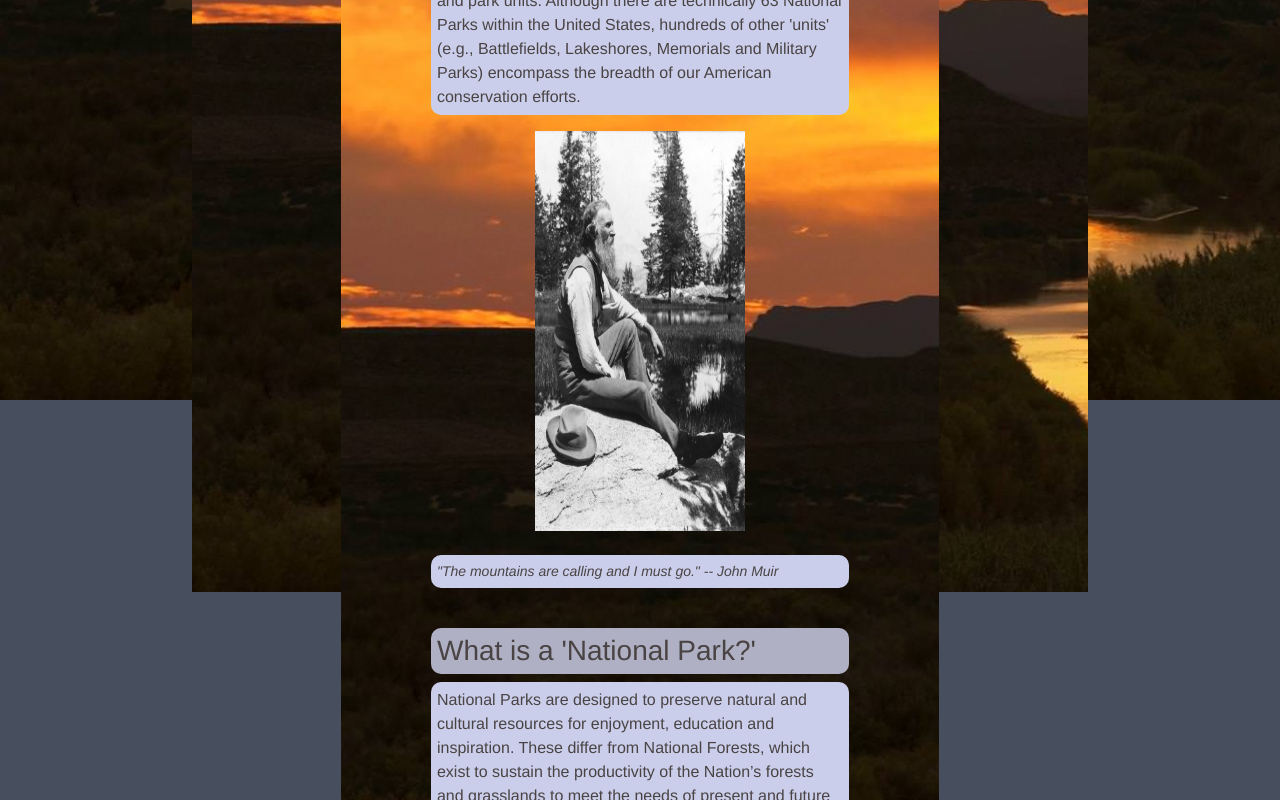
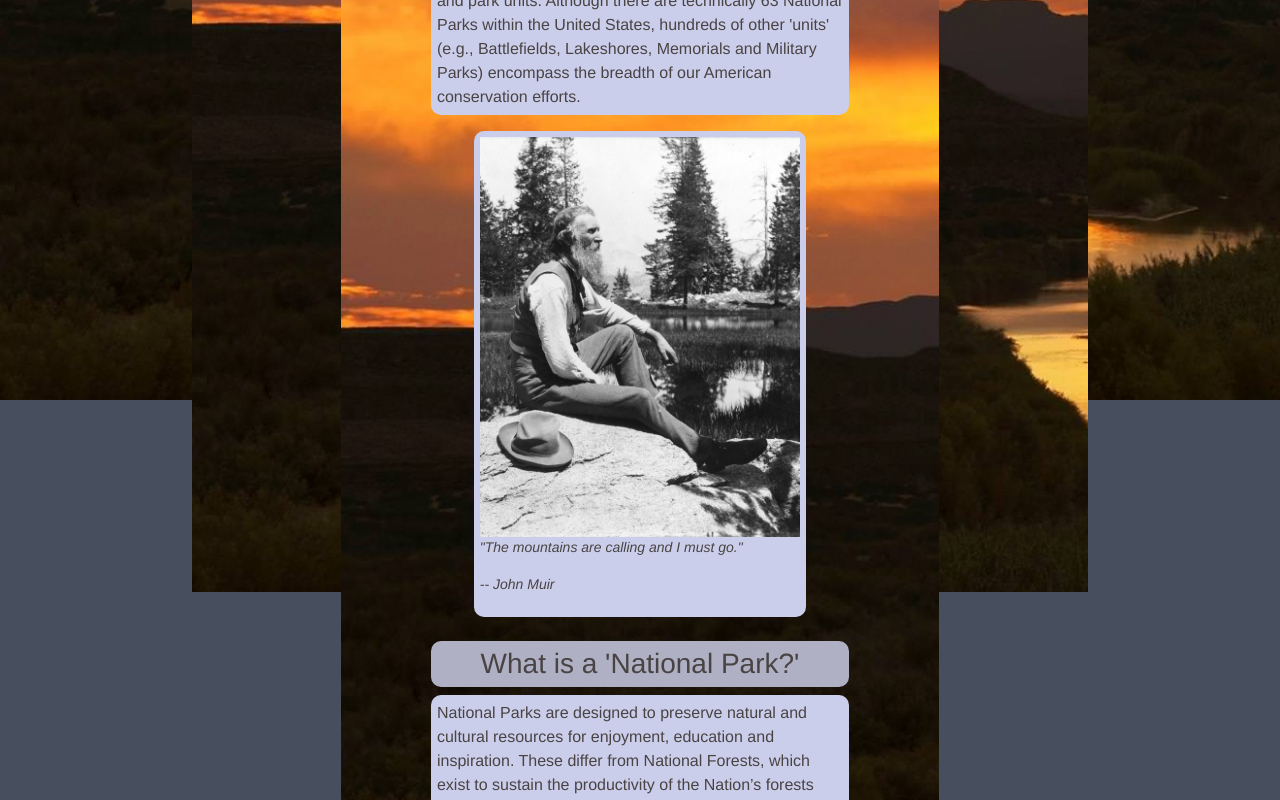
Before and after one commit to pizzahut111/Final-Project-DevBuild, an Angular app in the folder Final Project/ClientApp/: page / in a window 1280 px wide. Shown: the part 680-1480 px from the top of the page. Built offline with nearby package versions, Linux system fonts and the light colour scheme.

Commit message:
adding improved search function that sets length to 0

```diff
--- a/Final Project/ClientApp/src/app/home/home.component.html
+++ b/Final Project/ClientApp/src/app/home/home.component.html
@@ -12,13 +12,12 @@
   </p>
 </div>
 
-<div>
-  <div >
-      <img src="../assets/JohnMuir.jpg" width="310" height="400" class="center"/>
-  </div>
+<div class="img">
+  <img src="../assets/JohnMuir.jpg" width="auto" height="400" />
+  <p class="quote">"The mountains are calling and I must go."</p>
+  <p class="quote">-- John Muir</p>
 </div>
-<br>
-<p class="quote">"The mountains are calling and I must go." -- John Muir</p>
+
 
 <br>
 <h3 class="adventure">What is a 'National Park?'</h3>
--- a/Final Project/ClientApp/src/app/searchpark/searchpark.component.html
+++ b/Final Project/ClientApp/src/app/searchpark/searchpark.component.html
@@ -4,3 +4,9 @@
 <input type="text" id="parkSearch" />
 
 <button (click)="SearchPark()">Search</button>
+
+<div *ngIf="searchedpark">
+  <div *ngFor="let p of searchedpark">
+    <p>{{p.fullName}}</p>
+  </div>
+  </div>
--- a/Final Project/ClientApp/src/app/searchpark/searchpark.component.ts
+++ b/Final Project/ClientApp/src/app/searchpark/searchpark.component.ts
@@ -1,7 +1,6 @@
 import { Component, OnInit } from '@angular/core';
 import { Convert, Datum, Park } from '../Park';
 import { ParkService } from '../Park.service';
-
 @Component({
   selector: 'app-searchpark',
   templateUrl: './searchpark.component.html',
@@ -9,10 +8,8 @@ import { ParkService } from '../Park.service';
   providers: [ParkService]
 })
 export class SearchparkComponent implements OnInit {
-
   park?: Park;
-  searchedpark?: Datum[]=[];
-
+  searchedpark?: Datum[] = [];
   constructor(private parkService: ParkService) {
     this.parkService.GetParks().subscribe(
       (response: any) => {
@@ -23,27 +20,22 @@ export class SearchparkComponent implements OnInit {
       }
     );
   }
-
   ngOnInit() {
   }
-
   SearchPark() {
+    this.searchedpark.length = 0;
     let parkSearch: string = (<HTMLInputElement>document.getElementById("parkSearch")).value;
     console.log(parkSearch);
-
-
-    for (let i = 0; i < 465; i++) {
+    for (let i = 0; i <= this.park.data.length; i++) {
       if (this.park.data[i].fullName.toLowerCase().includes(parkSearch.toLowerCase())) {
         this.searchedpark.push(this.park.data[i]);
         console.log("It works");
         console.log(this.searchedpark);
       }
-   }
-
+    }
     //if(this.park.data.includes())
     //this.movieService.CreateMovie(newMovie).subscribe(
     //  (response: any) => { location.reload() }
     //);
   }
-
 }
--- a/Final Project/ClientApp/src/styles.css
+++ b/Final Project/ClientApp/src/styles.css
@@ -25,6 +25,15 @@ code {
   background-color: gray;
 }
 
+.img {
+  background-color: #cbceeb;
+  border-radius: 10px;
+  padding: 6px;
+  width: fit-content;
+  margin: auto;
+  display: block;
+}
+
 body {
   width: 100%;
   height: 100%;
@@ -41,7 +50,7 @@ h3 {
   color: rgb(73, 67, 67);
   background-color: #afb0c4;
   border-radius: 10px;
-  text-align: left;
+  text-align: center;
   padding: 6px;
   position: relative;
 }
@@ -74,11 +83,13 @@ p {
   font-size: 14px;
   background-color: #cbceeb;
   border-radius: 10px;
-  padding: 6px;
+  padding: 0px;
+  width: fit-content;
 }
 
 img {
   border: 5px #cbceeb;
+  width: fit-content;
 }
 
 .center {
@@ -112,7 +123,7 @@ body {
   font-size: 22px;
   font-weight: bold;
   width: fit-content;
-
+  text-align: start;
 }
 
 /* The actual timeline (the vertical ruler) */
@@ -178,6 +189,7 @@ body {
   border: medium solid white;
   border-width: 10px 0 10px 10px;
   border-color: transparent transparent transparent white;
+
 }
 
 /* Add arrows to the right container (pointing left) */
```
